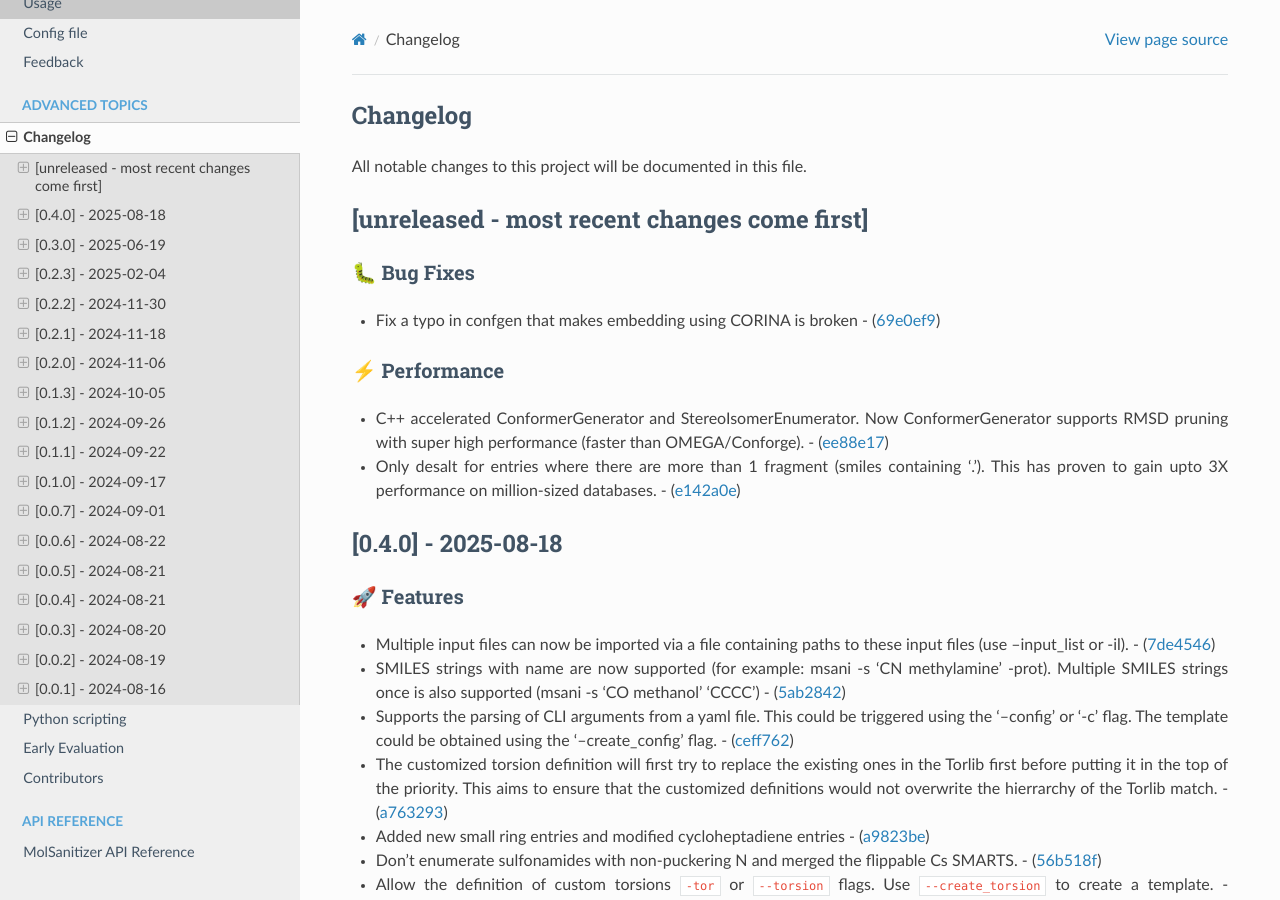
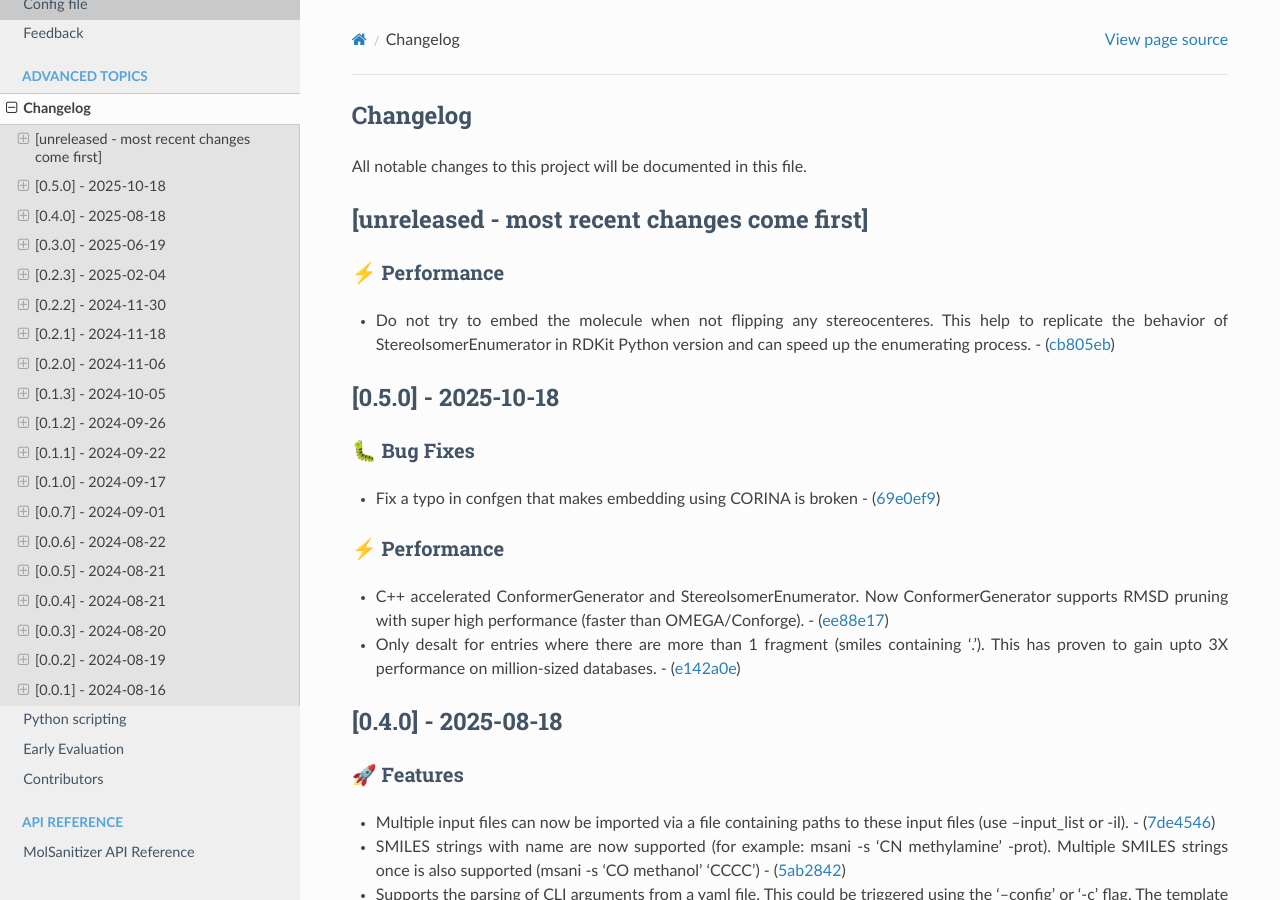
Before and after one commit to Carlssonlab/MolSanitizer, a Sphinx documentation site: the page built from docs/source/changes.rst, in a window 1280 px wide and 900 px high. Built offline with Sphinx 7.4.7 and the Read the Docs theme 3.1.0, drawn with Linux system fonts in a browser that asks for light colours.

Commit message:
Update changelog for tag main

```diff
--- a/docs/source/changes.rst
+++ b/docs/source/changes.rst
@@ -6,11 +6,25 @@ All notable changes to this project will be documented in this file.
 [unreleased - most recent changes come first]
 ---------------------------------------------
 
+⚡ Performance
+~~~~~~~~~~~~~~
+
+-  Do not try to embed the molecule when not flipping any
+   stereocenteres. This help to replicate the behavior of
+   StereoIsomerEnumerator in RDKit Python version and can speed up the
+   enumerating process. -
+   (`cb805eb <https://github.com/phonglam3103/MolSanitizer/commit/cb805eba9a609f8f90026487a0be478bf7accfe0>`__)
+
+[0.5.0] - 2025-10-18
+--------------------
+
 🐛 Bug Fixes
 ~~~~~~~~~~~~
 
 -  Fix a typo in confgen that makes embedding using CORINA is broken -
    (`69e0ef9 <https://github.com/phonglam3103/MolSanitizer/commit/69e0ef9b9813ee788996a1b4f858fd7fb36013f8>`__)
+
+.. _performance-1:
 
 ⚡ Performance
 ~~~~~~~~~~~~~~
@@ -403,7 +419,7 @@ All notable changes to this project will be documented in this file.
    user want to use. -
    (`358e4dd <https://github.com/phonglam3103/MolSanitizer/commit/358e4dd0ce07ca6e3792eb8f4ea11945083555d5>`__)
 
-.. _section-4:
+.. _section-5:
 
 [0.2.1] - 2024-11-18
 --------------------
@@ -481,7 +497,7 @@ All notable changes to this project will be documented in this file.
 -  Redirect MolSanitizer README to the read-the-docs page. -
    (`6e6bc43 <https://github.com/phonglam3103/MolSanitizer/commit/6e6bc434bc69180c67b24950fb476b21898907ea>`__)
 
-.. _performance-4:
+.. _performance-5:
 
 ⚡ Performance
 ~~~~~~~~~~~~~~
@@ -749,7 +765,7 @@ All notable changes to this project will be documented in this file.
 -  Revert back to 300 initial conformations for better performance -
    (`31fabcb <https://github.com/phonglam3103/MolSanitizer/commit/31fabcb4e8f238f691c27a2cd518e653e37fb85f>`__)
 
-.. _section-9:
+.. _section-10:
 
 [0.1.0] - 2024-09-17
 --------------------
```
Also changed, not shown: other parts of docs/source/changes.rst (+21 -19 lines), CHANGELOG.md (+6 -0 lines).
